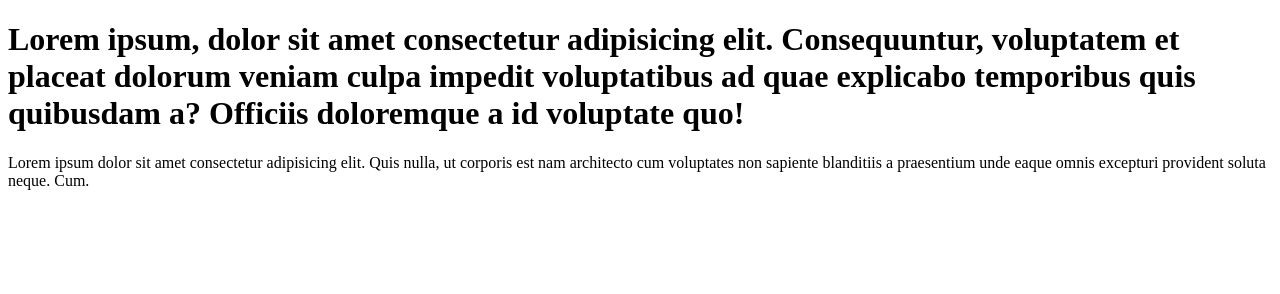
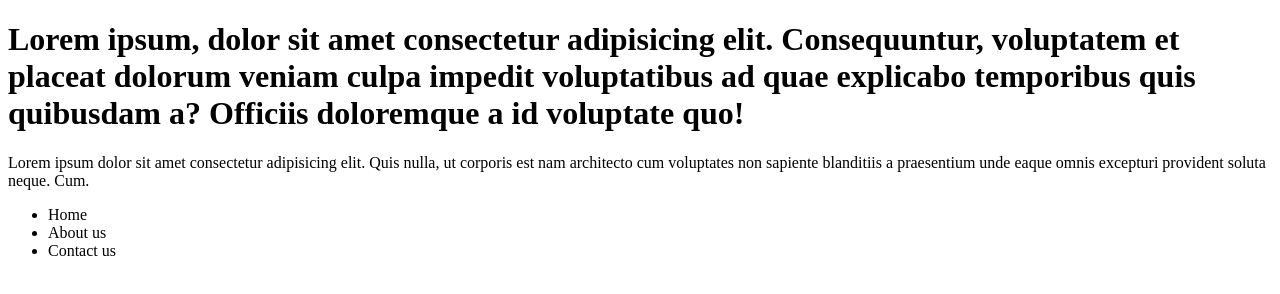
Before and after one commit to Abi27052000/learn-git, a plain HTML site: page index.html in a window 1280 px wide. Drawn offline with Linux system fonts and the light colour scheme.

Commit message:
Add a list

```diff
--- a/index.html
+++ b/index.html
@@ -7,6 +7,12 @@
 </head>
 <body>
     <h1>Lorem ipsum, dolor sit amet consectetur adipisicing elit. Consequuntur, voluptatem et placeat dolorum veniam culpa impedit voluptatibus ad quae explicabo temporibus quis quibusdam a? Officiis doloremque a id voluptate quo!</h1>
-    <p>Lorem ipsum dolor sit amet consectetur adipisicing elit. Quis nulla, ut corporis est nam architecto cum voluptates non sapiente blanditiis a praesentium unde eaque omnis excepturi provident soluta neque. Cum.</p>
+    <p>Lorem ipsum dolor sit amet consectetur adipisicing elit. Quis nulla, ut corporis est nam architecto cum voluptates non sapiente blanditiis a praesentium unde eaque omnis excepturi provident soluta neque. Cum.
+        <ul>
+            <li>Home</li>
+            <li>About us</li>
+            <li>Contact us</li>
+        </ul>
+    </p>
 </body>
 </html>
```
